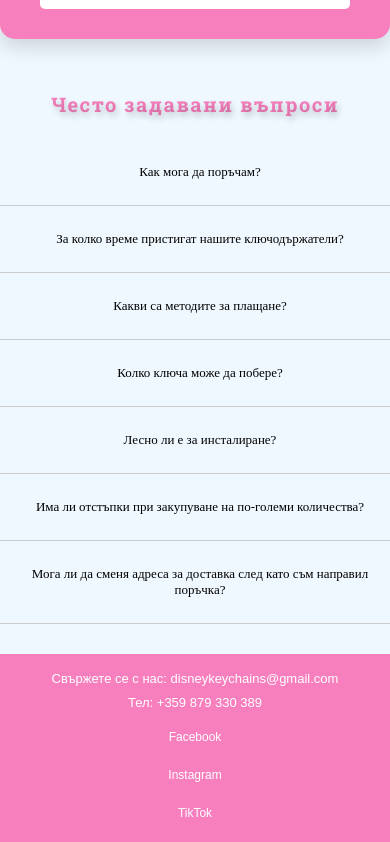
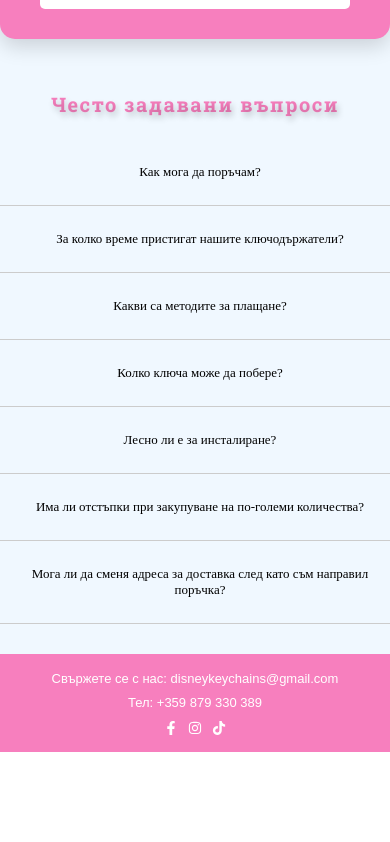
Before and after one commit to Dimitar32/Disney-Keychain-Website, a React (Vite) app in the folder disneykeychain2/: page / in a window 390 px wide. Shown: the part 1889-2731 px from the top of the page. After the commit the page ends 2641 px from the top, so only its background shows below. Built offline with nearby package versions, Linux system fonts and the light colour scheme; a web font is replaced by a local one.

Commit message:
footer changes

```diff
--- a/disneykeychain2/src/components/Footer/Footer.css
+++ b/disneykeychain2/src/components/Footer/Footer.css
@@ -34,14 +34,14 @@
 }
 
 @media (max-width: 480px) {
-    .social-links {
-        display: block; /* Променя разположението на блок за по-добър визуален ред */
-    }
+    /*.social-links {
+        display: block;*/ /* Променя разположението на блок за по-добър визуален ред */
+    /*}*/
 
-        .social-links a {
-            display: inline-block; /* Позволява по-добро управление на стиловете */
-            width: 100%; /* Заема цялата налична ширина */
-            margin: 10px 0; /* Увеличава вертикалните маржини за разделение */
-            font-size: 12px; /* Още по-малък шрифт за много малки устройства */
-        }
+        /*.social-links a {
+            display: inline-block;*/ /* Позволява по-добро управление на стиловете */
+            /*width: 100%;*/ /* Заема цялата налична ширина */
+            /*margin: 10px 0;*/ /* Увеличава вертикалните маржини за разделение */
+            /*font-size: 12px;*/ /* Още по-малък шрифт за много малки устройства */
+        /*}*/
 }
--- a/disneykeychain2/src/components/Footer/Footer.jsx
+++ b/disneykeychain2/src/components/Footer/Footer.jsx
@@ -1,5 +1,13 @@
 import React from 'react';
 import './Footer.css';
+import {
+    FaFacebookF,
+    FaTwitter,
+    FaInstagram,
+    FaTiktok,
+    FaLinkedin,
+    FaYoutube,
+} from 'react-icons/fa';
 
 const Footer = () => {
     return (
@@ -7,9 +15,29 @@
             <p>Свържете се с нас: disneykeychains@gmail.com</p>
             <p>Тел: +359 879 330 389</p>
             <div className="social-links">
-                <a href="https://facebook.com" target="_blank">Facebook</a>
-                <a href="https://instagram.com" target="_blank">Instagram</a>
-                <a href="https://instagram.com" target="_blank">TikTok</a>
+                <a
+                    target="_blank"
+                    href="https://www.instagram.com/become.pro2024"
+                    aria-label="Facebook"
+                >
+                    <FaFacebookF />
+                </a>
+
+                <a
+                    target="_blank"
+                    href="https://www.instagram.com/become.pro2024"
+                    aria-label="Instagram"
+                >
+                    <FaInstagram />
+                </a>
+
+                <a
+                    target="_blank"
+                    href="https://www.instagram.com/become.pro2024"
+                    aria-label="TikTok"
+                >
+                    <FaTiktok />
+                </a>
             </div>
         </footer>
     );
--- a/disneykeychain2/src/components/GeneralInfo/GeneralInfo.jsx
+++ b/disneykeychain2/src/components/GeneralInfo/GeneralInfo.jsx
@@ -3,7 +3,7 @@
 
 const GeneralInfo = () => {
     return (
-        <section id="generalInfo" className="general-info">
+        <section id="general-info" className="general-info">
             <h2>Добре дошли в нашия магически свят на Disney ключодържатели!</h2>
             <p>Ако сте фен на Disney и искате да добавите щипка вълшебство към вашето ежедневие, нашите ключодържатели са перфектният аксесоар за вас. Вдъхновени от емблематични герои като Ариел, Шрек и Рапунцел, всеки ключодържател е изработен с внимание към детайла и качеството. Независимо дали искате да зарадвате себе си или близък приятел, ние предлагаме уникални дизайни, които ще внесат усмивка във всяка ситуация. Подарете си късче магия с нашите висококачествени и стилни Disney ключодържатели!</p>
         </section>
--- a/disneykeychain2/src/components/Header/Header.jsx
+++ b/disneykeychain2/src/components/Header/Header.jsx
@@ -5,6 +5,7 @@
     return (
         <header className="header">
             <h1>Disney Keychains</h1>
+            {/*<h1><a href="#general-info" >Disney Keychains</a></h1>*/}
             <nav>
                 {/*<a href="#general-info">Начало</a>*/}
                 <a href="#products">Продукти</a>
--- a/package.json
+++ b/package.json
@@ -1,6 +1,7 @@
 {
   "dependencies": {
     "emailjs-com": "^3.2.0",
+    "react-icons": "^5.3.0",
     "react-router-dom": "^6.26.2"
   }
 }
```
Also changed, not shown: 1 other file (tests, documents, lock files or other folders).
